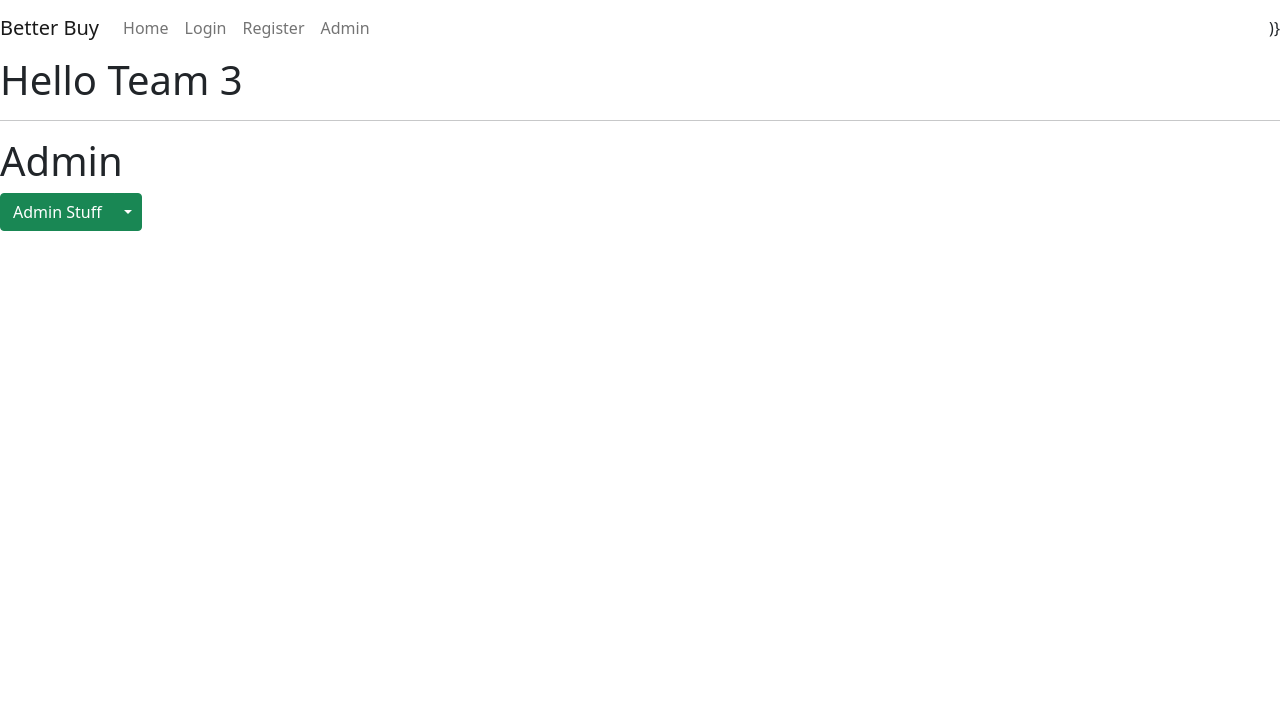
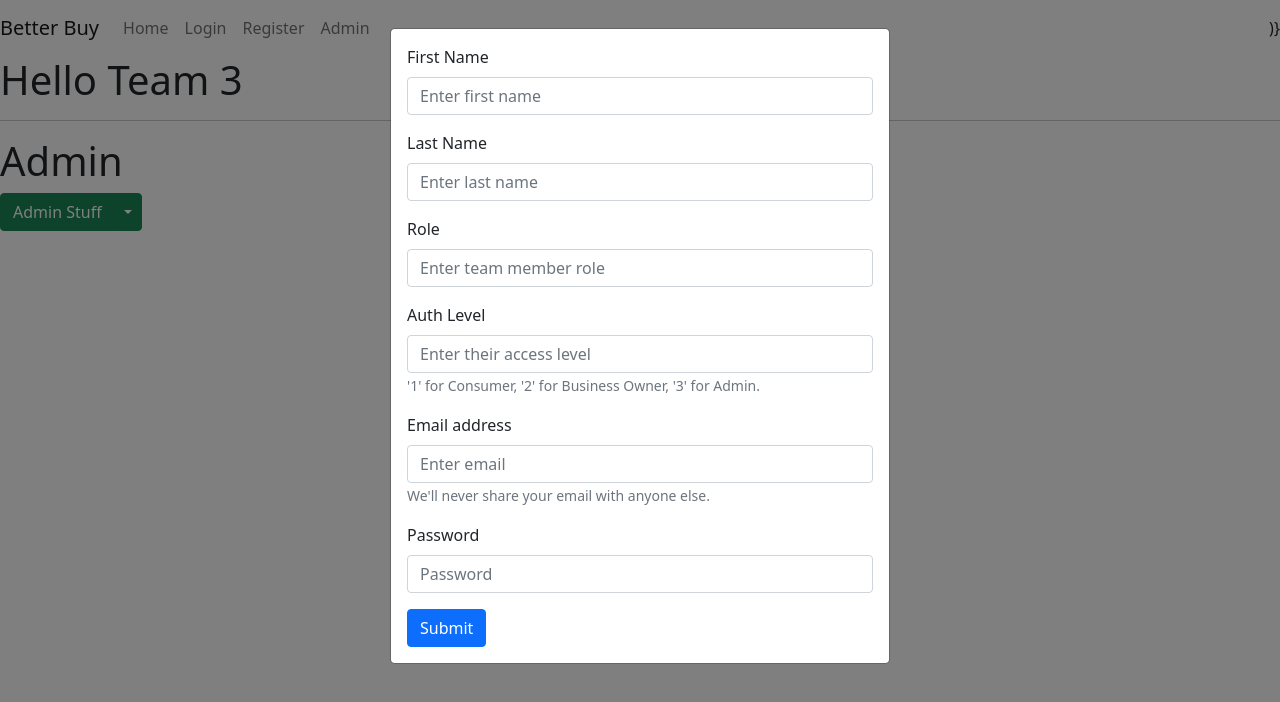
Before and after one commit to joshgor91/bbfs21-team-3, a React (Create React App) app in the folder frontend/: page /admin in a window 1280 px wide. Shown: the top 702 px of the page. Built offline with nearby package versions, Linux system fonts and the light colour scheme.

Commit message:
added useState to close AdminEditUsers.js

```diff
--- a/frontend/src/components/admin/AdminEditUsers.js
+++ b/frontend/src/components/admin/AdminEditUsers.js
@@ -15,10 +15,12 @@ function AdminCreateUser ({ initiateAddUser, initiateEditUser, users, firstName,
     const [password, setPassword] = useState('')
     const [role, setRole] = useState('')
     const [authLevel, setAuthLevel] = useState('')
+    const [show, setShow] = useState(true)
 
     function handleSubmitCreateUser(e){
         e.preventDefault()
         console.log("btn clicked")
+        setShow(false)
 
         if (users)
             initiateEditUser(...users, firstName, lastName, role, authLevel, email, password)
@@ -35,7 +37,7 @@ function AdminCreateUser ({ initiateAddUser, initiateEditUser, users, firstName,
         console.log(users)
     }
     return (
-        <Modal show={true}>
+        <Modal show={show}>
         <Form className={'m-3'} onSubmit={handleSubmitCreateUser}>
             <Form.Group className="mb-3" controlId="firstName">
                 <Form.Label>First Name</Form.Label>
--- a/frontend/src/modules/user.js
+++ b/frontend/src/modules/user.js
@@ -34,7 +34,8 @@ const initialState = {
     role: '',
     authLevel: '',
     email: '',
-    password: ''
+    password: '',
+    addingUser: false
 }
 
 
@@ -78,6 +79,12 @@ export default function reducer(state = initialState, action){
                 loggedInUser: action.user
             }
 
+        case ADDING_USER:
+            return {
+                ...state,
+                showEditUser: false,
+                addingUser: true
+            }
 
         case START_ADDING_USER:
             return {
@@ -150,7 +157,7 @@ export function logout() {
 }
 
 export function startAddingUser(){
-    console.log(("inside startaddinguser"))
+    console.log("inside startaddinguser")
     return {
         type: START_ADDING_USER
     }
--- a/frontend/src/pages/Admin.js
+++ b/frontend/src/pages/Admin.js
@@ -12,7 +12,7 @@ const Admin = () => {
         <AdminForm/>
         {/*<AdminCreateUser/>*/}
         {/*<AdminSeeUsers/>*/}
-        {/*<AdminEditUsers/>*/}
+        <AdminEditUsers/>
     </>
 };
 
```
Also changed, not shown: 2 other files (tests, documents, lock files or other folders).
